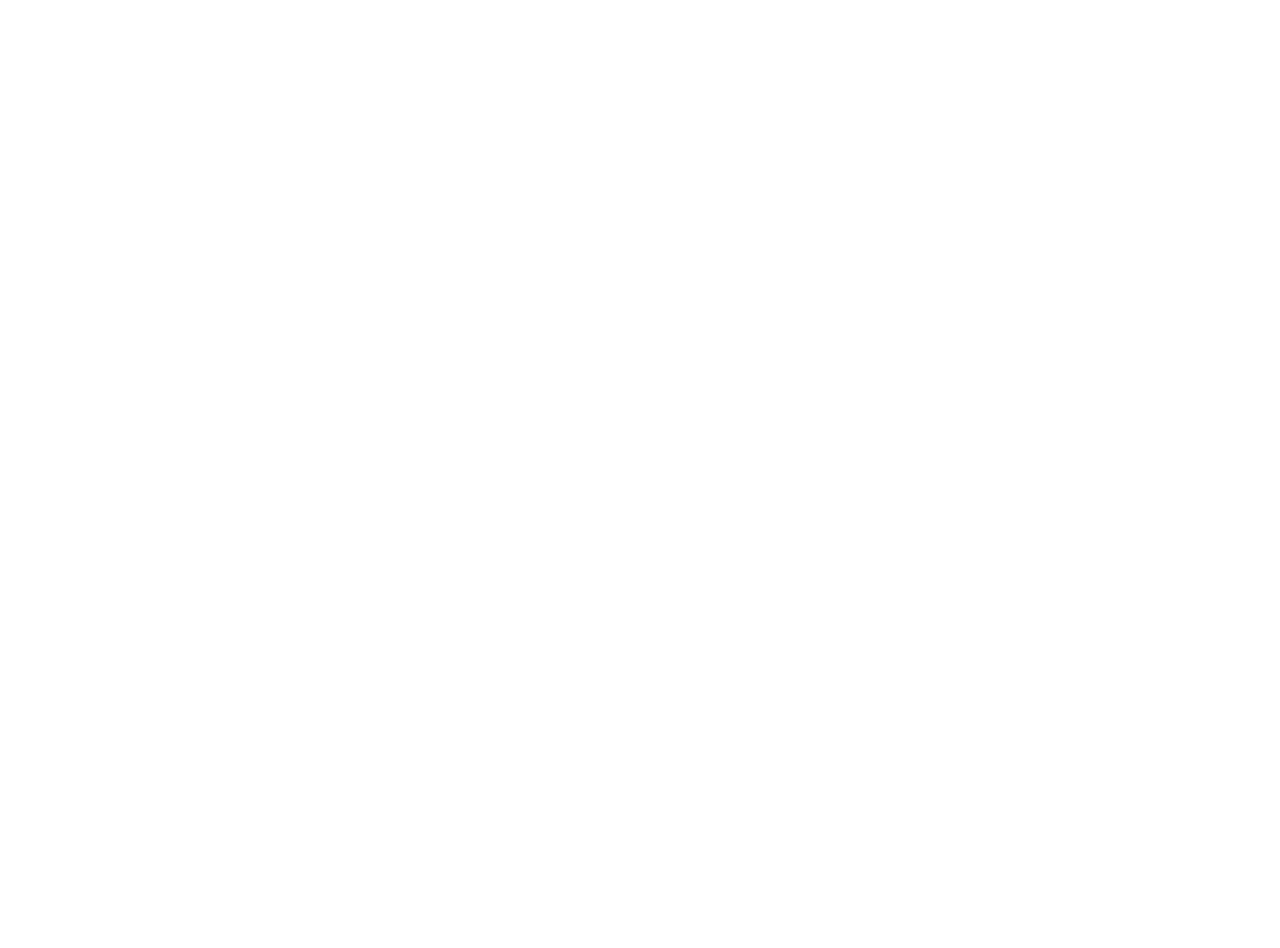
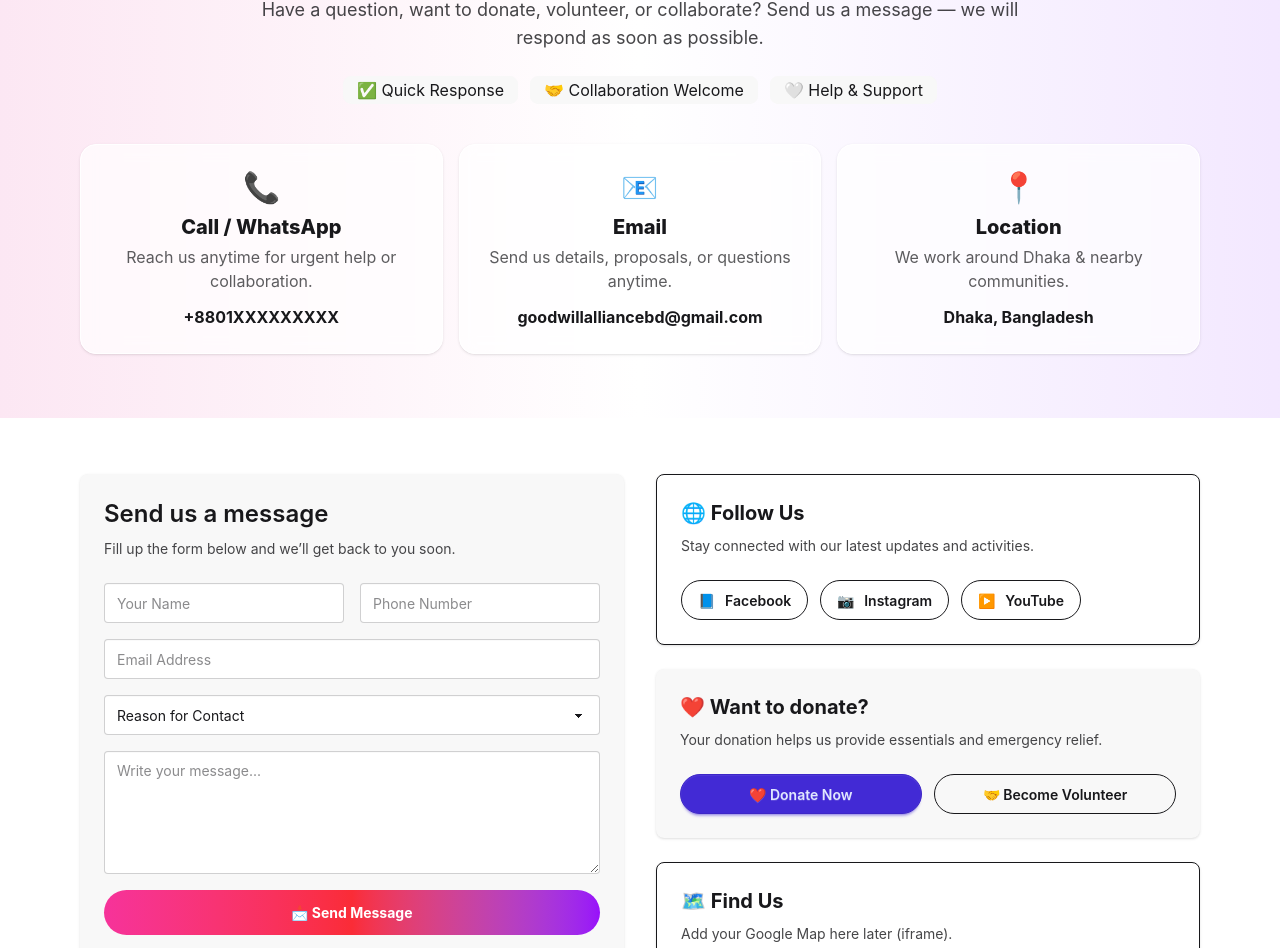
Before and after one commit to tanvir560298/GoodWill-, a React (Vite) app: page /contact in a window 1280 px wide. Shown: the part 152-1100 px from the top of the page. Before the commit the page ends 800 px from the top, so only its background shows below. Built offline with nearby package versions, Linux system fonts and the light colour scheme.

Commit message:
contact page added

```diff
--- a/src/pages/Contact.jsx
+++ b/src/pages/Contact.jsx
@@ -1,11 +1,221 @@
-import React from 'react';
+import React from "react";
 
-const Contact = () => {
-    return (
-        <div>
-            hh
+const contacts = [
+  {
+    title: "Call / WhatsApp",
+    desc: "Reach us anytime for urgent help or collaboration.",
+    value: "+8801XXXXXXXXX",
+    icon: "📞",
+  },
+  {
+    title: "Email",
+    desc: "Send us details, proposals, or questions anytime.",
+    value: "goodwillalliancebd@gmail.com",
+    icon: "📧",
+  },
+  {
+    title: "Location",
+    desc: "We work around Dhaka & nearby communities.",
+    value: "Dhaka, Bangladesh",
+    icon: "📍",
+  },
+];
+
+const socials = [
+  { name: "Facebook", icon: "📘", link: "https://facebook.com/GoodwillAllianceBD" },
+  { name: "Instagram", icon: "📷", link: "https://instagram.com/" },
+  { name: "YouTube", icon: "▶️", link: "https://youtube.com/" },
+];
+
+export default function Contact() {
+  return (
+    <div className="min-h-screen bg-base-100">
+      {/* Header */}
+      <section className="relative overflow-hidden mt-5">
+        <div className="absolute inset-0 bg-gradient-to-r from-pink-100 via-white to-purple-100" />
+        <div className="relative max-w-6xl mx-auto px-4 py-16">
+          <div className="text-center">
+            <h1 className="text-4xl md:text-5xl font-extrabold">
+              Contact <span className="text-pink-600">Goodwill Alliance</span>
+            </h1>
+            <p className="mt-4 text-lg opacity-80 max-w-3xl mx-auto">
+              Have a question, want to donate, volunteer, or collaborate? Send us a message —
+              we will respond as soon as possible.
+            </p>
+
+            {/* Badges */}
+            <div className="mt-6 flex flex-wrap justify-center gap-3">
+              <span className="badge badge-lg badge-ghost">✅ Quick Response</span>
+              <span className="badge badge-lg badge-ghost">🤝 Collaboration Welcome</span>
+              <span className="badge badge-lg badge-ghost">🤍 Help & Support</span>
+            </div>
+          </div>
+
+          {/* Contact Cards */}
+          <div className="mt-10 grid grid-cols-1 sm:grid-cols-3 gap-4">
+            {contacts.map((c) => (
+              <div
+                key={c.title}
+                className="rounded-2xl bg-white/70 backdrop-blur border border-white shadow p-6 text-center"
+              >
+                <div className="text-3xl">{c.icon}</div>
+                <p className="text-xl font-extrabold mt-2">{c.title}</p>
+                <p className="opacity-70 mt-1">{c.desc}</p>
+                <p className="mt-3 font-bold">{c.value}</p>
+              </div>
+            ))}
+          </div>
         </div>
-    );
-};
+      </section>
 
-export default Contact;
+      {/* Form + Info */}
+      <section className="max-w-6xl mx-auto px-4 py-14">
+        <div className="grid grid-cols-1 lg:grid-cols-2 gap-8 items-start">
+          {/* Form */}
+          <div className="card bg-base-200 shadow">
+            <div className="card-body">
+              <h2 className="card-title text-2xl">Send us a message</h2>
+              <p className="opacity-80">
+                Fill up the form below and we’ll get back to you soon.
+              </p>
+
+              <form className="mt-4 space-y-4">
+                <div className="grid grid-cols-1 sm:grid-cols-2 gap-4">
+                  <input
+                    type="text"
+                    placeholder="Your Name"
+                    className="input input-bordered w-full"
+                    required
+                  />
+                  <input
+                    type="text"
+                    placeholder="Phone Number"
+                    className="input input-bordered w-full"
+                  />
+                </div>
+
+                <input
+                  type="email"
+                  placeholder="Email Address"
+                  className="input input-bordered w-full"
+                  required
+                />
+
+                <select className="select select-bordered w-full">
+                  <option>Reason for Contact</option>
+                  <option>Donate</option>
+                  <option>Volunteer</option>
+                  <option>Collaboration</option>
+                  <option>Other</option>
+                </select>
+
+                <textarea
+                  className="textarea textarea-bordered w-full"
+                  placeholder="Write your message..."
+                  rows={5}
+                  required
+                />
+
+                <button
+                  type="submit"
+                  className="relative inline-flex items-center justify-center w-full px-10 py-3 overflow-hidden font-bold text-white transition-all duration-300 rounded-full group bg-gradient-to-r from-pink-500 via-red-500 to-purple-600 hover:scale-[1.02] hover:shadow-[0_0_30px_rgba(236,72,153,0.5)]"
+                >
+                  <span className="absolute inset-0 w-full h-full bg-gradient-to-r from-pink-400 via-red-400 to-purple-500 opacity-0 group-hover:opacity-100 transition-opacity duration-300 blur-lg"></span>
+                  <span className="relative flex items-center gap-2">📩 Send Message</span>
+                </button>
+
+                <p className="text-sm opacity-70 text-center">
+                  By sending this, you agree to be contacted back by our team.
+                </p>
+              </form>
+            </div>
+          </div>
+
+          {/* Right Panel */}
+          <div className="space-y-6">
+            {/* Social */}
+            <div className="card bg-white shadow border">
+              <div className="card-body">
+                <h3 className="text-xl font-bold">🌐 Follow Us</h3>
+                <p className="opacity-80">
+                  Stay connected with our latest updates and activities.
+                </p>
+
+                <div className="mt-4 flex flex-wrap gap-3">
+                  {socials.map((s) => (
+                    <a
+                      key={s.name}
+                      href={s.link}
+                      target="_blank"
+                      rel="noreferrer"
+                      className="btn btn-outline rounded-full"
+                    >
+                      <span className="mr-1">{s.icon}</span> {s.name}
+                    </a>
+                  ))}
+                </div>
+              </div>
+            </div>
+
+            {/* Donation */}
+            <div className="card bg-base-200 shadow">
+              <div className="card-body">
+                <h3 className="text-xl font-bold">❤️ Want to donate?</h3>
+                <p className="opacity-80">
+                  Your donation helps us provide essentials and emergency relief.
+                </p>
+
+                <div className="mt-4 grid grid-cols-1 sm:grid-cols-2 gap-3">
+                  <a href="/donate" className="btn btn-primary rounded-full">
+                    ❤️ Donate Now
+                  </a>
+                  <a href="/volunteer" className="btn btn-outline rounded-full">
+                    🤝 Become Volunteer
+                  </a>
+                </div>
+              </div>
+            </div>
+
+            {/* Map Placeholder */}
+            <div className="card bg-white shadow border">
+              <div className="card-body">
+                <h3 className="text-xl font-bold">🗺️ Find Us</h3>
+                <p className="opacity-80">
+                  Add your Google Map here later (iframe).
+                </p>
+
+                <div className="mt-4 w-full h-56 rounded-2xl bg-base-200 flex items-center justify-center">
+                  <p className="opacity-70">Google Map Placeholder</p>
+                </div>
+              </div>
+            </div>
+          </div>
+        </div>
+      </section>
+
+      {/* CTA Footer */}
+      <section className="bg-gradient-to-r from-pink-500 via-red-500 to-purple-600 text-white">
+        <div className="max-w-6xl mx-auto px-4 py-14 text-center">
+          <h2 className="text-3xl md:text-4xl font-extrabold">
+            Let’s Work Together
+          </h2>
+          <p className="mt-3 opacity-90 max-w-2xl mx-auto">
+            Whether you want to volunteer, donate, or collaborate — we would love to hear from you.
+          </p>
+
+          <div className="mt-7 flex flex-col sm:flex-row gap-4 justify-center">
+            <a href="/donate" className="btn btn-neutral px-10 rounded-full">
+              ❤️ Donate Now
+            </a>
+            <a
+              href="/volunteer"
+              className="btn btn-outline px-10 rounded-full text-white border-white hover:bg-white hover:text-black"
+            >
+              🤝 Become a Volunteer
+            </a>
+          </div>
+        </div>
+      </section>
+    </div>
+  );
+}
```
